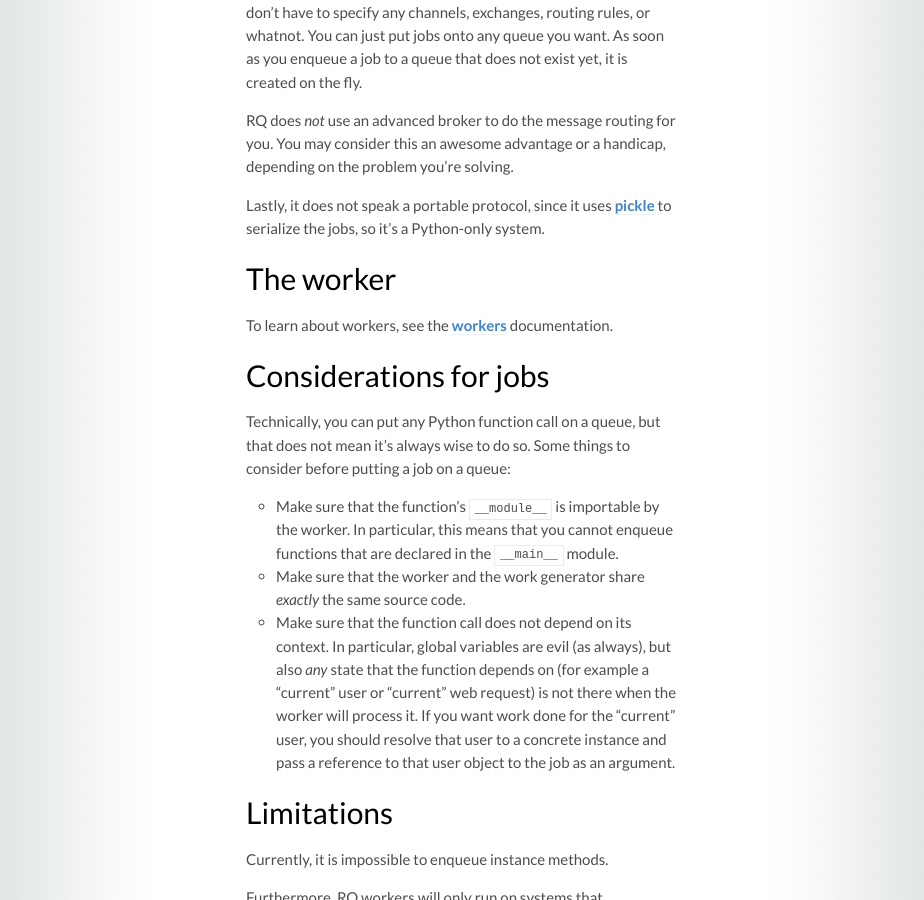
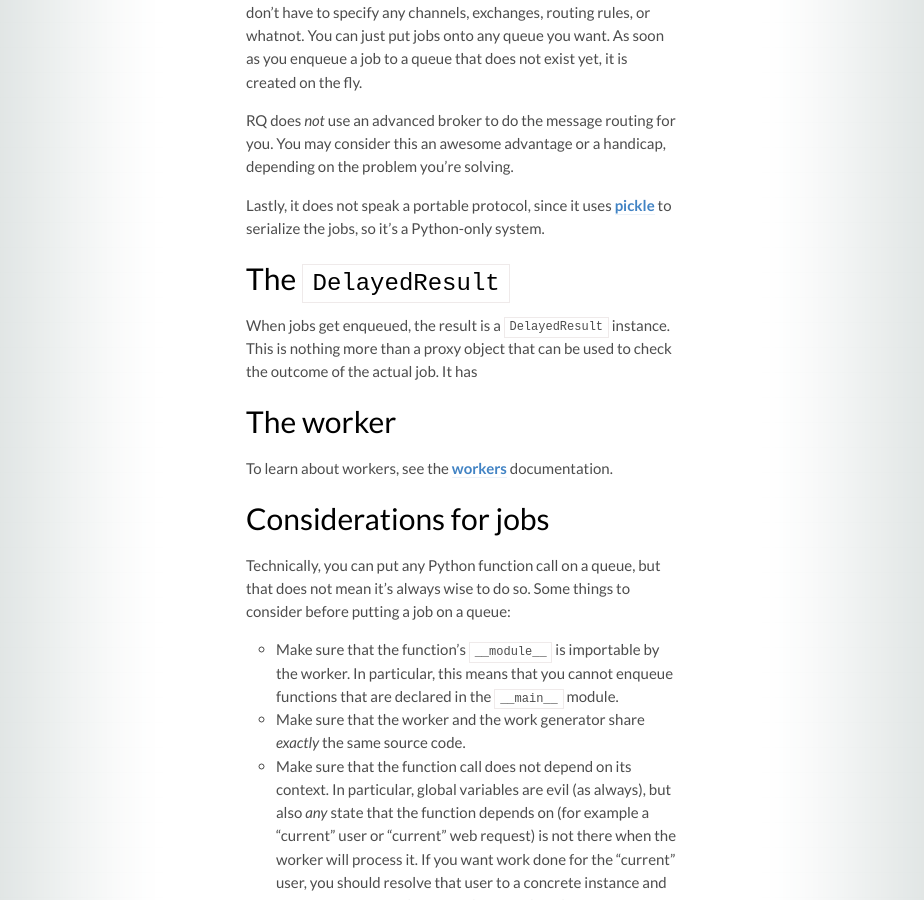
Before and after one commit to rq/rq, a Jekyll site: the page built from docs/index.md, in a window 1280 px wide and 900 px high, scrolled down 1627 px. Shown: the whole window, without its empty margins (179-1103 px from the left). Built offline with Jekyll 4.4.1, drawn with Linux system fonts in a browser that asks for light colours; some web fonts are replaced; Markdown is read by kramdown in place of the engine named in the settings.

Commit message:
Update docs/index.md

```diff
--- a/docs/index.md
+++ b/docs/index.md
@@ -86,6 +86,13 @@ Lastly, it does not speak a portable protocol, since it uses [pickle][p] to
 serialize the jobs, so it's a Python-only system.
 
 
+## The `DelayedResult`
+
+When jobs get enqueued, the result is a `DelayedResult` instance.  This
+is nothing more than a proxy object that can be used to check the outcome of
+the actual job. It has
+
+
 ## The worker
 
 To learn about workers, see the [workers][w] documentation.
```
